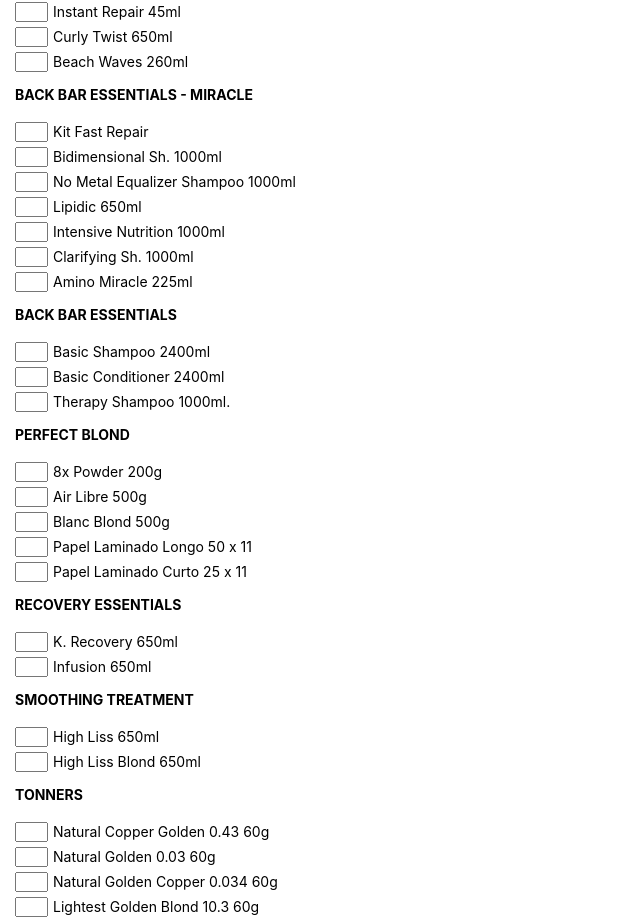
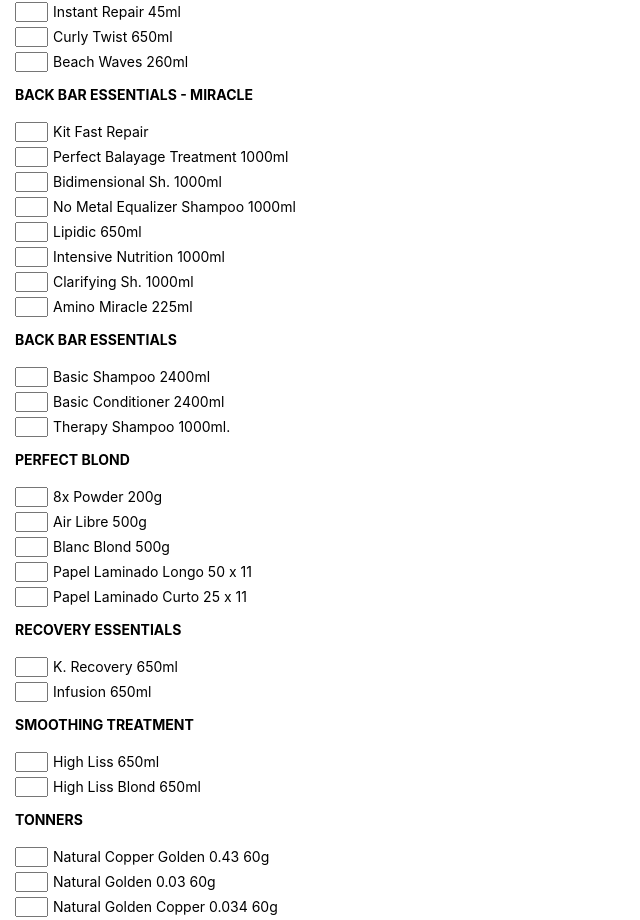
Before and after one commit to guiazca/truss, a React (Create React App) app: page / in a window 1280 px wide. Shown: the part 948-1868 px from the top of the page, without its empty margins (0-640 px from the left). Built offline with nearby package versions, Linux system fonts and the light colour scheme.

Commit message:
add balayage treatment kit

```diff
--- a/src/components/state.js
+++ b/src/components/state.js
@@ -199,6 +199,13 @@ const state = {
       price: 122.9,
       linha: "PROFISSIONAL",
       subLinha: "BACK BAR ESSENTIALS - MIRACLE",
+      estoque: true,
+    },
+    {
+      codigo: "710",
+      count: "",
+      nome: "Perfect Balayage Treatment 1000ml",
+      price: 182.9,
       estoque: true,
     },
     {
```
